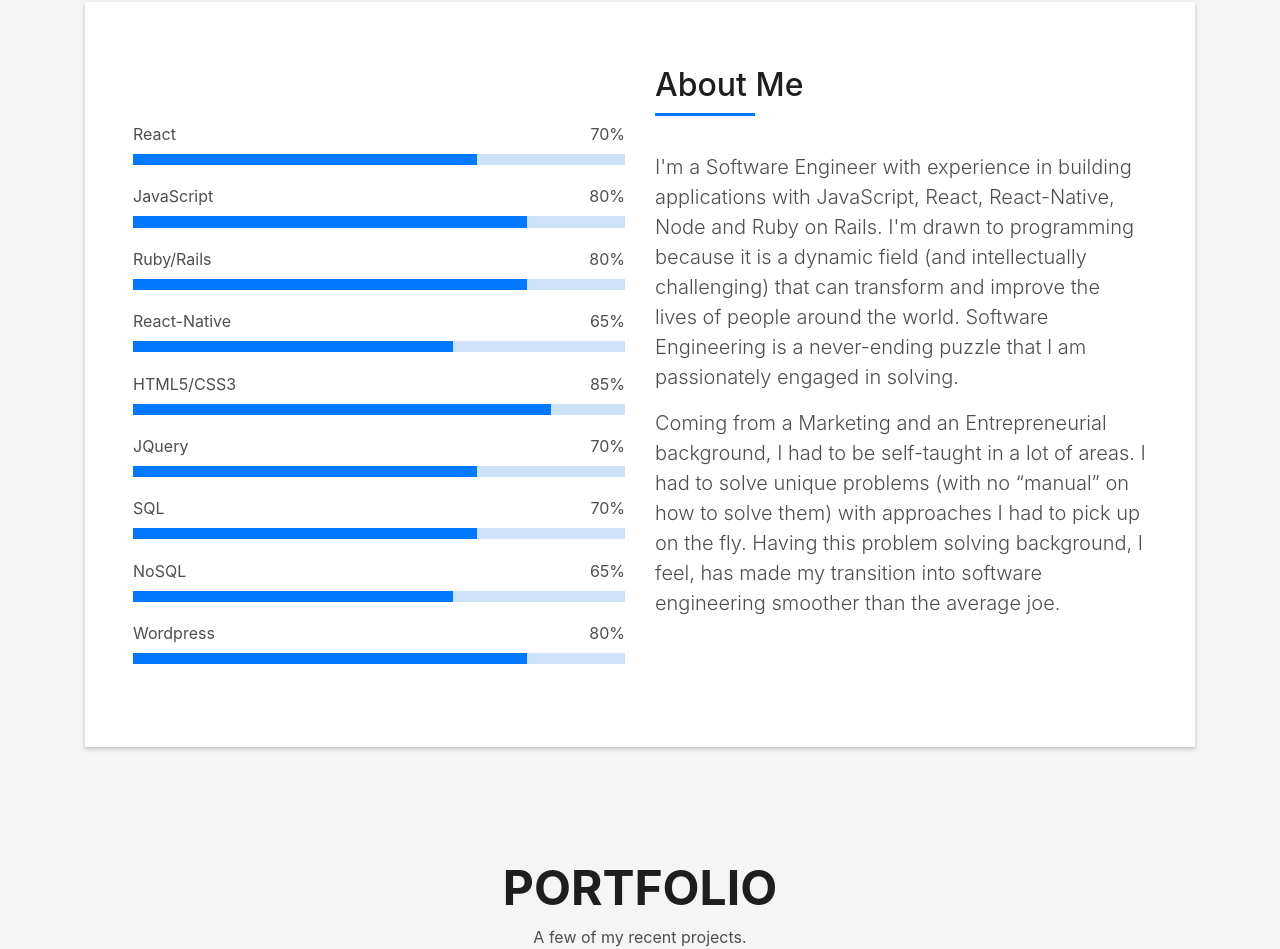
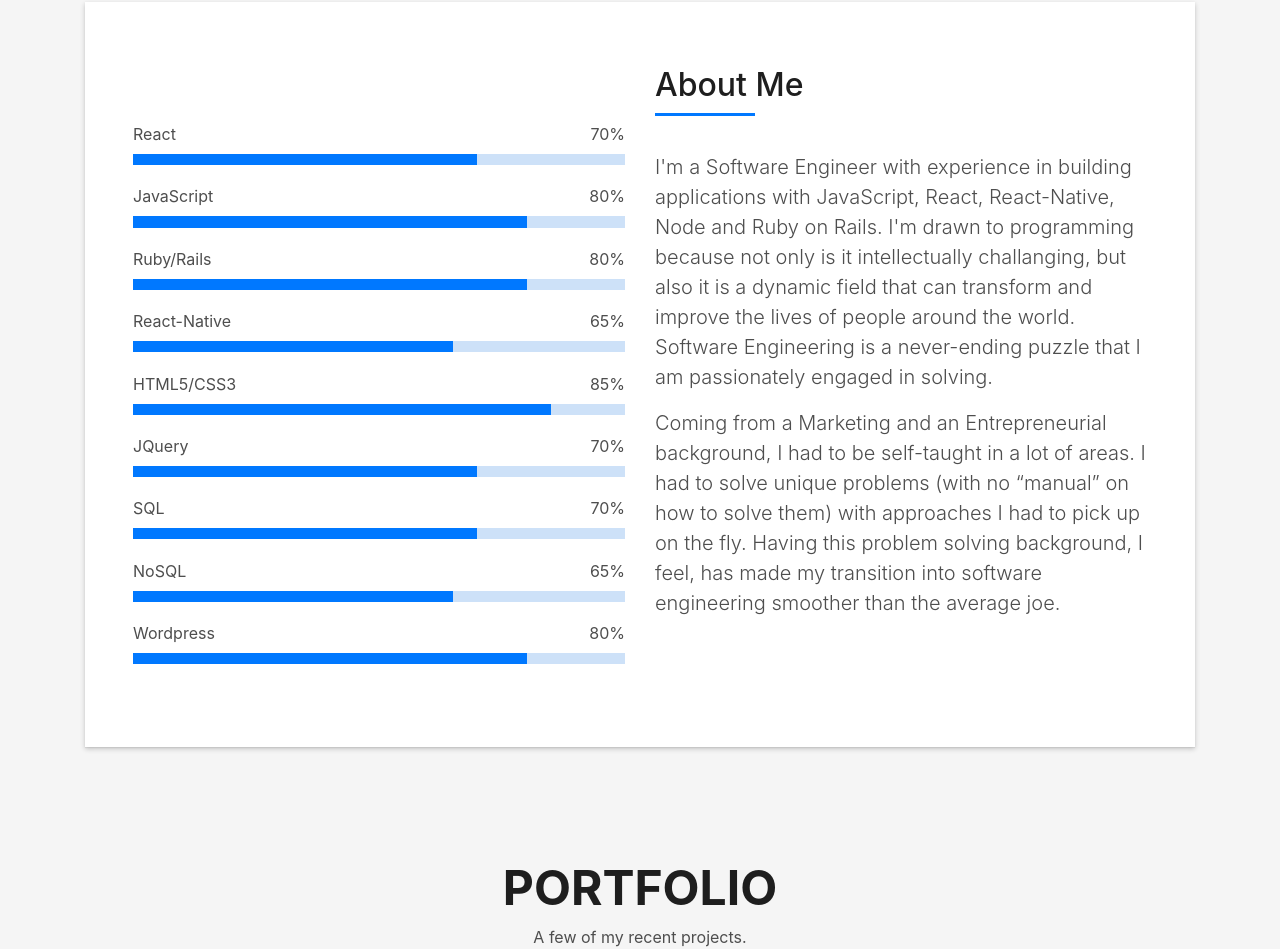
Before and after one commit to MahmudAhmed/mahmudahmed.github, a React (Create React App) app: page / in a window 1280 px wide. Shown: the part 862-1811 px from the top of the page. Built offline with nearby package versions, Linux system fonts and the light colour scheme; a web font is replaced by a local one.

Commit message:
about me

```diff
--- a/src/components/about.jsx
+++ b/src/components/about.jsx
@@ -56,7 +56,7 @@
         {
           id: "first-p-about",
           content:
-            "I'm a Software Engineer with experience in building applications with JavaScript, React, React-Native, Node and Ruby on Rails. I'm drawn to programming because it is a dynamic field (and intellectually challenging) that can transform and improve the lives of people around the world. Software Engineering is a never-ending puzzle that I am passionately engaged in solving."
+            "I'm a Software Engineer with experience in building applications with JavaScript, React, React-Native, Node and Ruby on Rails. I'm drawn to programming because not only is it intellectually challanging, but also it is a dynamic field that can transform and improve the lives of people around the world. Software Engineering is a never-ending puzzle that I am passionately engaged in solving."
         },
         {
           id: "second-p-about",
```
